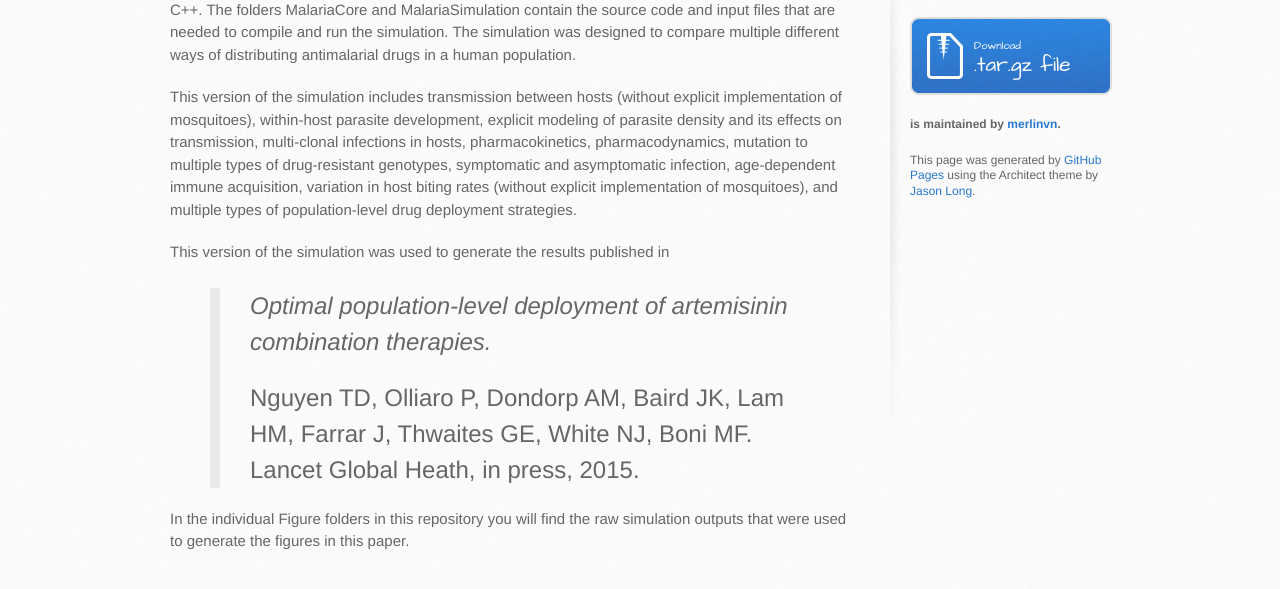
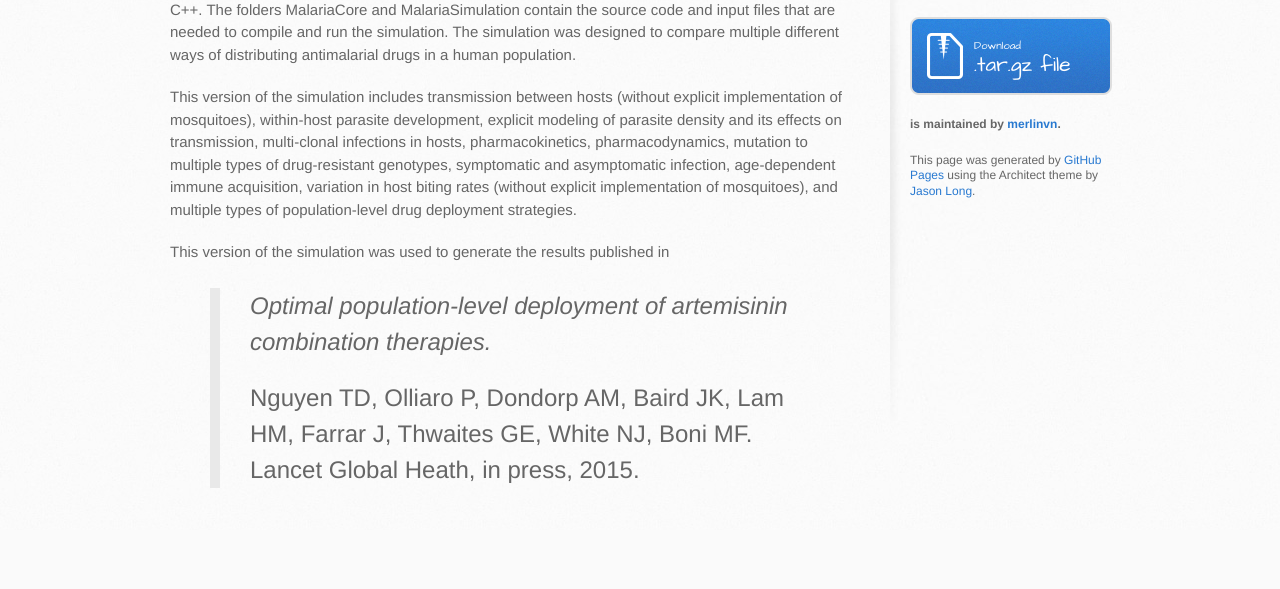
Before and after one commit to merlinvn/OUCRU-Malaria-Sim-v3.0.2, a plain HTML site: page index.html in a window 1280 px wide. Shown: the part 387-976 px from the top of the page. After the commit the page ends 917 px from the top, so only its background shows below. Drawn offline with Linux system fonts and the light colour scheme.

Commit message:
Update index.html

```diff
--- a/index.html
+++ b/index.html
@@ -43,8 +43,6 @@
 <p>Nguyen TD, Olliaro P, Dondorp AM, Baird JK, Lam HM, Farrar J, Thwaites GE, White NJ, Boni MF.<br>
    Lancet Global Heath, in press, 2015.</p>
 </blockquote>
-
-<p>In the individual Figure folders in this repository you will find the raw simulation outputs that were used to generate the figures in this paper.</p>
         </section>
 
         <aside id="sidebar">
```
